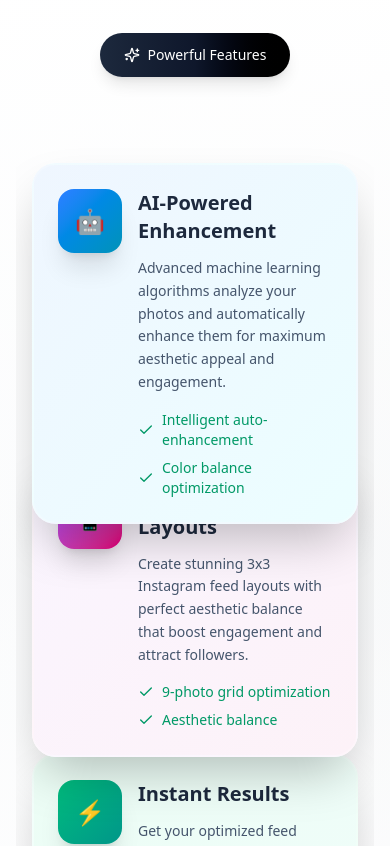
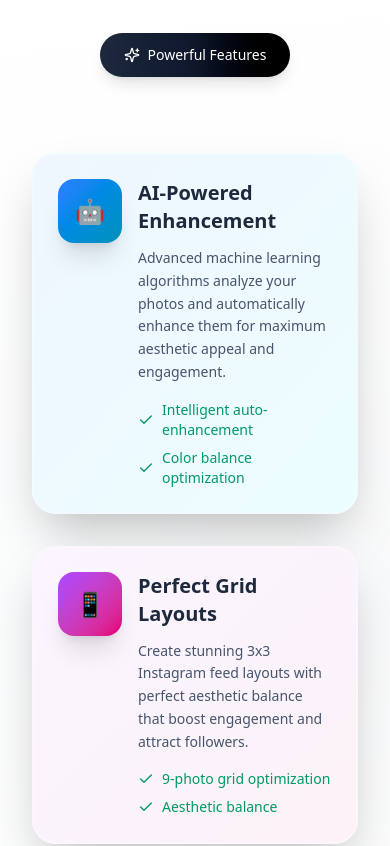
Before and after one commit to hassohamid/GridAI, a React (Vite) app: page / in a window 390 px wide. Shown: the part 940-1786 px from the top of the page. Built offline with nearby package versions, Linux system fonts and the light colour scheme.

Commit message:
FeatureMobileViewFix

```diff
--- a/src/components/HomePage/FeaturesSection.tsx
+++ b/src/components/HomePage/FeaturesSection.tsx
@@ -175,15 +175,15 @@ export default function FeaturesSection() {
           {/* Instruction Alert */}{" "}
           <div className="grid lg:grid-cols-2 gap-8 lg:gap-12 items-center ">
             {" "}
-            {/* Mobile Staggered Cards Animation */}
-            <div className="lg:hidden relative h-[120vh] overflow-hidden">
+            {/* Mobile Staggered Cards Animation - Fixed Positioning */}
+            <div className="lg:hidden space-y-8 py-8">
               {features.map((feature, index) => {
                 const isFromRight = index % 2 === 0; // Card 1 & 3 from right, Card 2 from left
 
                 return (
                   <motion.div
                     key={feature.id}
-                    className="absolute inset-x-0 flex items-center justify-center px-4"
+                    className="w-full flex justify-center px-4"
                     initial={{
                       x: isFromRight ? "50%" : "-50%",
                       rotate: isFromRight ? 8 : -8,
@@ -203,21 +203,17 @@ export default function FeaturesSection() {
                       amount: 0.3,
                       once: false,
                     }}
-                    style={{
-                      zIndex: features.length - index,
-                      top: `${index * 35 + 5}vh`,
-                    }}
                   >
                     <div
-                      className={`relative p-6 rounded-3xl shadow-2xl border-2 border-white/20 bg-gradient-to-br ${feature.bgColor} backdrop-blur-sm w-full max-w-sm mx-auto transform hover:scale-105 transition-transform`}
+                      className={`relative p-6 rounded-3xl shadow-2xl border-2 border-white/20 bg-gradient-to-br ${feature.bgColor} backdrop-blur-sm w-full max-w-sm transform hover:scale-105 transition-transform`}
                     >
                       <div className="flex items-start gap-4">
                         <div
-                          className={`w-16 h-16 rounded-2xl bg-gradient-to-br ${feature.color} flex items-center justify-center text-2xl shadow-xl`}
+                          className={`w-16 h-16 rounded-2xl bg-gradient-to-br ${feature.color} flex items-center justify-center text-2xl shadow-xl flex-shrink-0`}
                         >
                           {feature.icon}
                         </div>
-                        <div className="flex-1">
+                        <div className="flex-1 min-w-0">
                           <h3 className="text-xl font-bold text-slate-800 mb-3">
                             {feature.title}
                           </h3>
```
